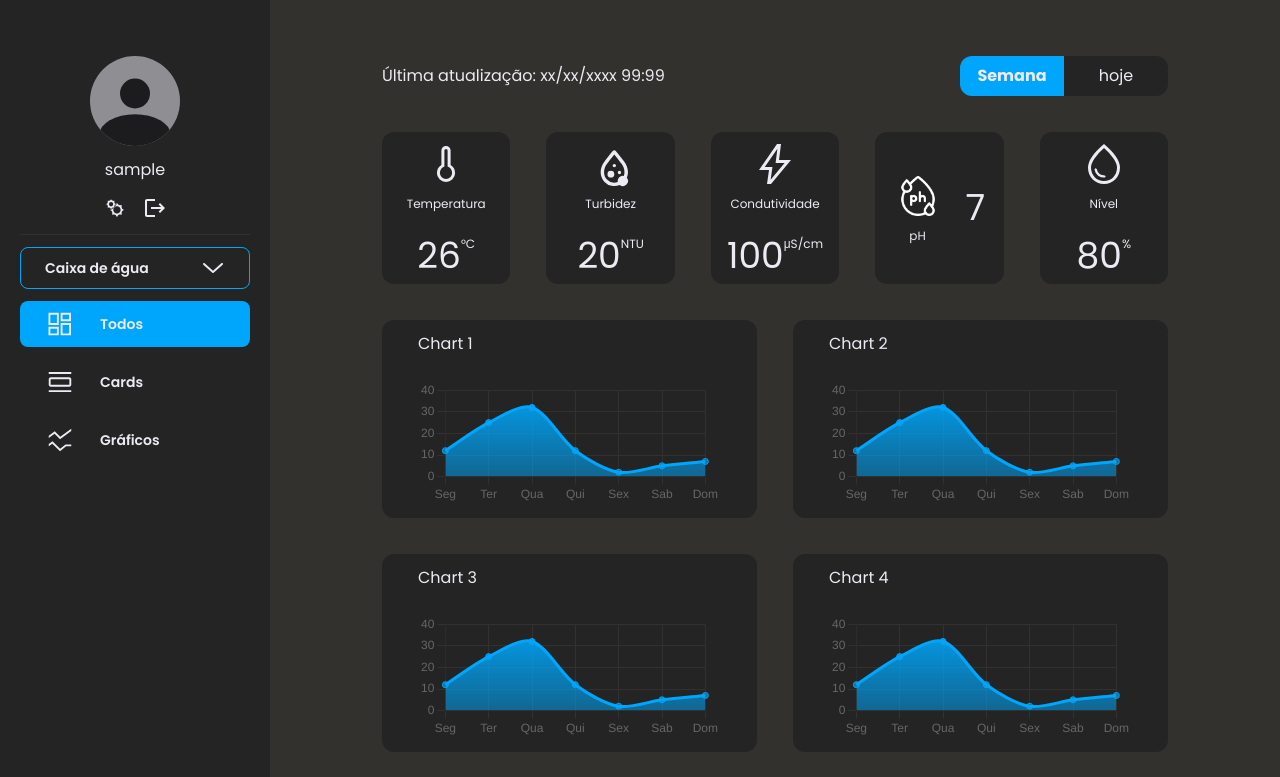
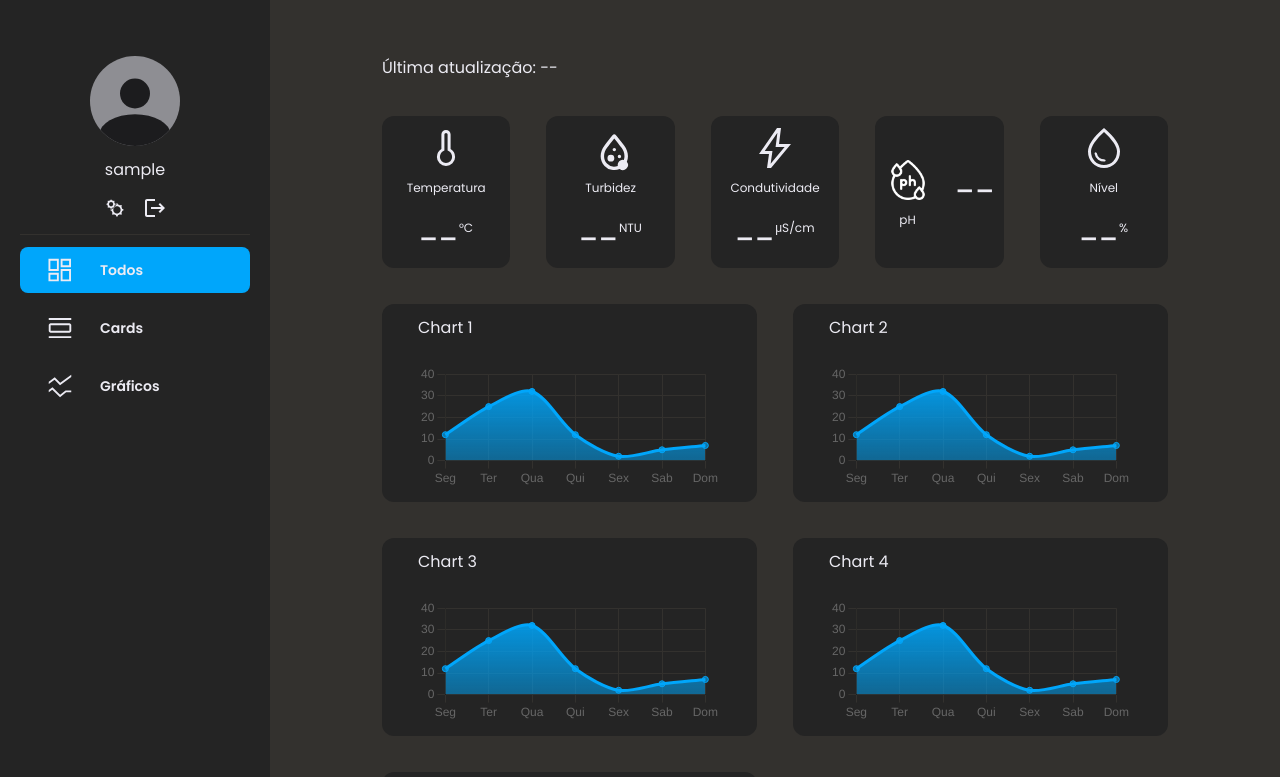
Before and after one commit to wesquel/Water-Monitor, a React (Vite) app in the folder water-pro/: page /dashboard in a window 1280 px wide. Shown: the top 777 px of the page. Built offline with nearby package versions, Linux system fonts and the light colour scheme; no server answers; sample sign-in values are in the browser's storage.

Commit message:
apply websocket messages in the UI

```diff
--- a/water-pro/src/components/Aside.jsx
+++ b/water-pro/src/components/Aside.jsx
@@ -69,14 +69,14 @@ function Aside({ className }) {
           />
         </div>
         <hr className="w-full border-mainBlack" />
-        <SelectDropdown.Root>
+        {/* <SelectDropdown.Root>
           <SelectDropdown.Item closeModal={setShowModal} value="caixa">
             Caixa de água
           </SelectDropdown.Item>
           <SelectDropdown.Item closeModal={setShowModal} value="medio">
             Ensino médio
           </SelectDropdown.Item>
-        </SelectDropdown.Root>
+        </SelectDropdown.Root> */}
         <Link to="/dashboard" className="w-full">
           <DashboardButton
             selected={selected === "all"}
--- a/water-pro/src/components/dashboardSections/all/CaixaAllDashboardSection.jsx
+++ b/water-pro/src/components/dashboardSections/all/CaixaAllDashboardSection.jsx
@@ -8,6 +8,8 @@ import { ReactComponent as WaterDrop } from "../../../assets/waterDrop.svg";
 import Ph from "../../../assets/ph.png";
 import CountUp from "react-countup";
 import { motion } from "framer-motion";
+import { useContext, useEffect, useState } from "react";
+import { WebsocketContext } from "../../../context/WebsocketContext";
 
 const motionProperties = {
   initial: { opacity: 0, y: 30 },
@@ -16,13 +18,34 @@ const motionProperties = {
 };
 
 function CaixaAllDashboardSection() {
+  const { message, lastUpdate } = useContext(WebsocketContext);
+  const [lastMessageUpdate, setLastDateUpadate] = useState("--");
+
+  const handleLasUpdate = (lastUpdate) => {
+    if (lastUpdate !== null) {
+      setLastDateUpadate(
+        lastUpdate.toLocaleDateString("pt-BR") +
+          " " +
+          lastUpdate.toLocaleTimeString("pt-BR", {
+            hour: "2-digit",
+            minute: "2-digit",
+            second: "2-digit",
+          })
+      );
+    }
+  };
+
+  useEffect(() => {
+    handleLasUpdate(lastUpdate);
+  }, [lastUpdate]);
+
   return (
     <div className="p-2 w-full min-h-screen lg:px-20 lg:py-14 xl:px-28 flex flex-col justify-center">
       <div className="grid gap-9 mb-9 lg:grid-cols-4 lg:grid-rows-1 grid-cols-1 grid-rows-2 items-center">
         <p className="lg:col-span-3 text-mainWhite">
-          Última atualização: xx/xx/xxxx 99:99
+          Última atualização: {lastMessageUpdate}
         </p>
-        <ChangeFilterDateButton />
+        {/* <ChangeFilterDateButton /> */}
       </div>
       <div className="grid gap-9 mb-9 lg:grid-cols-5 lg:grid-rows-1 grid-cols-1 grid-rows-5">
         <Card>
@@ -42,7 +65,7 @@ function CaixaAllDashboardSection() {
             className="flex  items-start justify-center"
           >
             <span className="text-4xl break-all">
-              <CountUp end={26} />
+              {message.temperatura !== undefined ? message.temperatura : "--"}
             </span>
             <span className="text-xs">°C</span>
           </motion.div>
@@ -64,7 +87,7 @@ function CaixaAllDashboardSection() {
             className="flex  items-start justify-center"
           >
             <span className="text-4xl break-all">
-              <CountUp end={20} />
+              {message.turbidez !== undefined ? message.turbidez : "--"}
             </span>
             <span className="text-xs">NTU</span>
           </motion.div>
@@ -86,7 +109,9 @@ function CaixaAllDashboardSection() {
             className="flex items-start justify-center"
           >
             <span className="text-4xl break-all">
-              <CountUp end={100} />
+              {message.condutividade !== undefined
+                ? message.condutividade
+                : "--"}
             </span>
             <span className="text-xs">μS/cm</span>
           </motion.div>
@@ -107,7 +132,7 @@ function CaixaAllDashboardSection() {
             transition={motionProperties.transition}
             className="text-4xl break-all flex items-center justify-center"
           >
-            <CountUp end={7} />
+            {message.ph !== undefined ? message.ph : "--"}
           </motion.span>
         </Card>
         <Card>
@@ -127,7 +152,7 @@ function CaixaAllDashboardSection() {
             className="flex items-start justify-center"
           >
             <span className="text-4xl break-all">
-              <CountUp end={80} />
+              {message.nivel !== undefined ? message.nivel : "--"}
             </span>
             <span className="text-xs">%</span>
           </motion.div>
--- /dev/null
+++ b/water-pro/src/context/WebsocketContext.jsx
@@ -0,0 +1,50 @@
+import { createContext, useEffect, useState } from "react";
+import { useAuthValue } from "./AuthContext";
+import { Client } from "@stomp/stompjs";
+
+export const WebsocketContext = createContext([]);
+
+export function WebsocketProvider({ children }) {
+  const [message, setMessage] = useState({});
+  const [lastUpdate, setLastUpadate] = useState(null);
+  const { getToken } = useAuthValue();
+
+  useEffect(() => {
+    const testMAC = "00B0D063C226";
+    const accessToken = getToken();
+
+    const client = new Client({
+      brokerURL: "ws://localhost:8080/water-monitor-websocket",
+      onConnect: () => {
+        console.log("Conectado!");
+
+        client.subscribe(`/topic/monitor/${testMAC}`, (message) => {
+          if (message.body) {
+            handleMessage(message.body);
+          }
+        });
+      },
+      onDisconnect: () => {
+        console.log("Desconectado!");
+      },
+      reconnectDelay: 5000,
+      heartbeatIncoming: 4000,
+      heartbeatOutgoing: 4000,
+      connectHeaders: {
+        Authorization: `Bearer ${accessToken}`,
+      },
+    });
+
+    client.activate();
+  }, []);
+
+  const handleMessage = (message) => {
+    setMessage(JSON.parse(message));
+    setLastUpadate(new Date());
+  };
+  return (
+    <WebsocketContext.Provider value={{ message, lastUpdate }}>
+      {children}
+    </WebsocketContext.Provider>
+  );
+}
--- a/water-pro/src/routes.jsx
+++ b/water-pro/src/routes.jsx
@@ -12,6 +12,7 @@ import DashboardService from "./screens/dashboard/Service";
 import User from "./components/dashboardSections/service/User";
 import Users from "./components/dashboardSections/service/Users";
 import ChangePassword from "./components/dashboardSections/service/ChangePassword";
+import { WebsocketProvider } from "./context/WebsocketContext";
 
 const router = createBrowserRouter([
   {
@@ -42,9 +43,11 @@ const router = createBrowserRouter([
     path: "/dashboard",
     element: (
       <RequireAuth value="/login">
-        <DashboardSelectProvider>
-          <Dashboard />
-        </DashboardSelectProvider>
+        <WebsocketProvider>
+          <DashboardSelectProvider>
+            <Dashboard />
+          </DashboardSelectProvider>
+        </WebsocketProvider>
       </RequireAuth>
     ),
     children: [
--- a/water-pro/src/screens/dashboard/Dashboard.jsx
+++ b/water-pro/src/screens/dashboard/Dashboard.jsx
@@ -1,44 +1,7 @@
-import { Client } from "@stomp/stompjs";
-import { useEffect } from "react";
 import { Outlet } from "react-router-dom";
-
 import Aside from "../../components/Aside";
 
-import { useAuthValue } from "../../context/AuthContext";
-
 function Dashboard() {
-  const { getToken } = useAuthValue();
-
-  useEffect(() => {
-    const testMAC = "00B0D063C226";
-    const accessToken = getToken();
-    console.log(accessToken);
-
-    const client = new Client({
-      brokerURL: "ws://localhost:8080/water-monitor-websocket",
-      onConnect: () => {
-        console.log("Conectado!");
-
-        client.subscribe(`/topic/monitor/${testMAC}`, (message) => {
-          if (message.body) {
-            console.log(`Mensagem recebida:\n${message.body}`);
-          }
-        });
-      },
-      onDisconnect: () => {
-        console.log("Desconectado!");
-      },
-      reconnectDelay: 5000,
-      heartbeatIncoming: 4000,
-      heartbeatOutgoing: 4000,
-      connectHeaders: {
-        Authorization: `Bearer ${accessToken}`,
-      },
-    });
-
-    client.activate();
-  }, []);
-
   return (
     <div className="min-h-screen bg-mainBlack flex flex-col lg:flex-row">
       <Aside className="lg:flex" />
```
